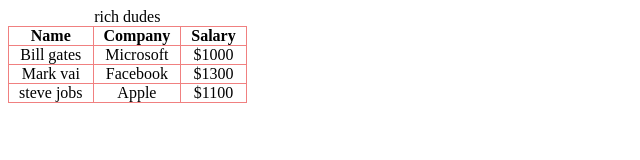
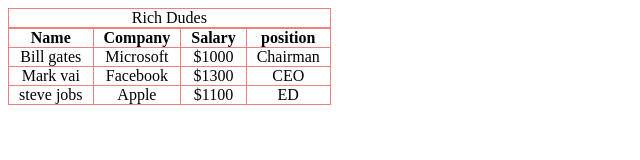
Before and after one commit to shubeen/module-6, a plain HTML site: page table.html in a window 1280 px wide. Shown: the whole page, without its empty margins (0-640 px from the left). Drawn offline with Linux system fonts and the light colour scheme.

Commit message:
some changes

```diff
--- a/table.html
+++ b/table.html
@@ -9,7 +9,7 @@
         table{
             border-collapse: collapse;
         }
-        td,th{
+        td,th,caption{
           border: 1px solid lightcoral;
           padding: 0 10px;
           text-align: center;
@@ -18,12 +18,13 @@
 </head>
 <body>
     <table>
-        <caption>rich dudes</caption>
+        <caption>Rich Dudes</caption>
         <thead>
             <tr>
                 <th>Name</th>
                 <th>Company</th>
                 <th>Salary</th>
+                <th>position</th>
             </tr>
         </thead>
         <tbody>
@@ -31,16 +32,19 @@
                 <td>Bill gates</td>
                 <td> Microsoft</td>
                 <td> $1000</td>
+                <td>Chairman</td>
             </tr>
             <tr>
                 <td>Mark vai</td>
                 <td>Facebook</td>
                 <td>$1300</td>
+                <td>CEO</td>
             </tr>
             <tr>
                 <td>steve jobs</td>
                 <td> Apple</td>
                 <td> $1100</td>
+                <td>ED</td>
             </tr>
         </tbody>
 
```
Also changed, not shown: index.html (+6 -5 lines).
